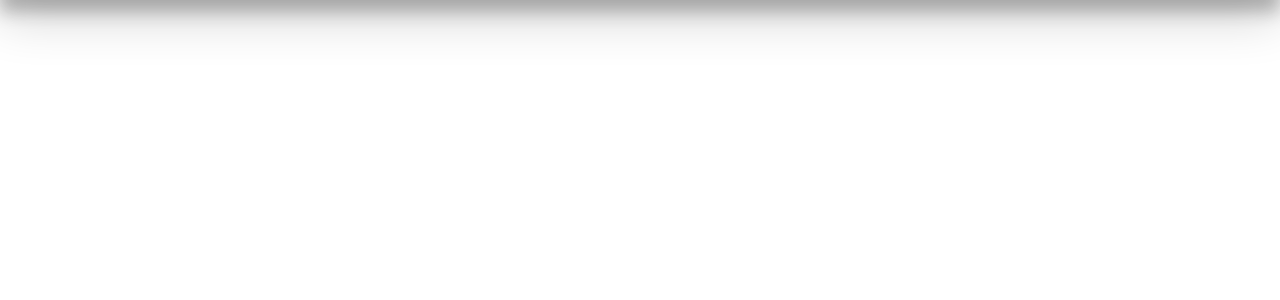
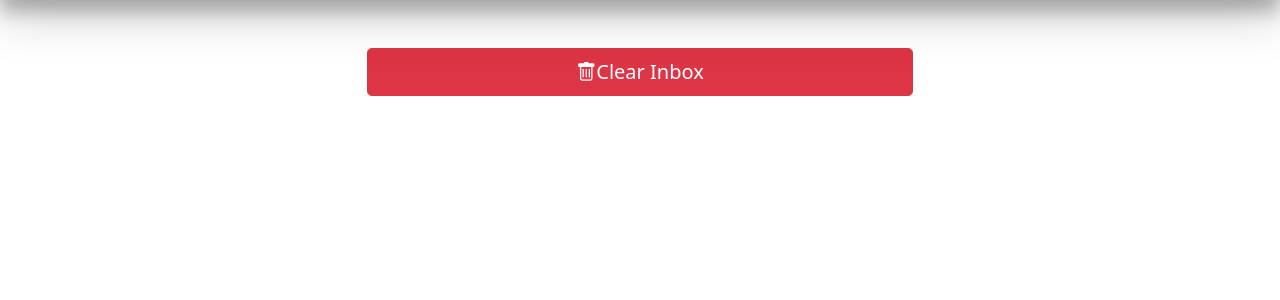
Before and after one commit to CMPUT404W21H02-Project/Citrus-Network, a Django app: page /inbox/ in a window 1280 px wide. Shown: the part 65-365 px from the top of the page. Run offline with Django 3.2, Linux system fonts and the light colour scheme; a user stored in the database is signed in; tables that the repository leaves empty hold one stand-in row (values such as "Sample post"); some libraries are stand-ins or nearby versions.

Commit message:
added a way to clear the inbox

```diff
--- a/citrus_network/citrus_home/templates/citrus_home/inbox.html
+++ b/citrus_network/citrus_home/templates/citrus_home/inbox.html
@@ -17,6 +17,11 @@
     <div class="container">
         <!-- Display the inbox -->
         <div class="mt-5 stream-inbox">
+            <div class="row justify-content-center mt-1 mb-1 ">
+                <div class="col-md-6 col-sm-10 position-relative d-grid gap-2">
+                    <button type="button" onclick="clearInbox()" class="btn btn-danger btn-lg"><em class="bi-trash"></em>Clear Inbox</button>
+                </div>
+            </div>
         </div>
     </div>
     <script
@@ -86,6 +91,26 @@
             });
         }
 
+        function fetchDelete(url) {
+            return fetch(url, {method: "DELETE"}).then((response) => {
+                if (response.status === 200 || response.status === 404) { // OK
+                    return response.json(); // return a Promise
+                } else {
+                    alert("Something went wrong: " + response.status);
+                }});
+            }
+
+        function clearInbox() {
+            var uuid = "{{uuid}}";
+            url = window.location.origin;
+            url += "/service/author/" + uuid +"/inbox/";
+            fetchDelete(url).then((json) => {
+                location.reload();
+            });
+        }
+
+
+
         window.onload = function() {
             getInbox();
         }
--- a/citrus_network/citrus_home/views.py
+++ b/citrus_network/citrus_home/views.py
@@ -1356,11 +1356,14 @@ def handle_inbox(request, author_id):
             return returnJsonResponse(specific_message="user doesn't have correct permissions", status_code=401)
         try:
             author = CitrusAuthor.objects.get(id=author_id)
+        except ObjectDoesNotExist:
+            return returnJsonResponse(specific_message="author not found", status_code=400)
+        try:
             inbox = Inbox.objects.get(author=author)
             inbox.delete()
             return returnJsonResponse(specific_message="inbox deleted", status_code=200)
         except ObjectDoesNotExist:
-            return returnJsonResponse(specific_message="inbox not found", status_code=400)
+            return returnJsonResponse(specific_message="inbox deleted", status_code=200)
     else:
         return returnJsonResponse(specific_message="method not available", status_code=405)
 
```
